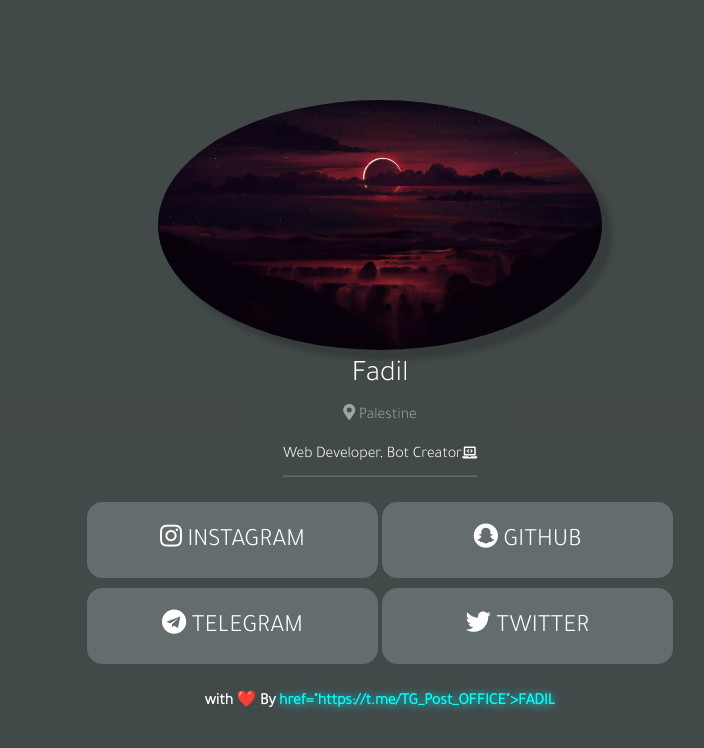
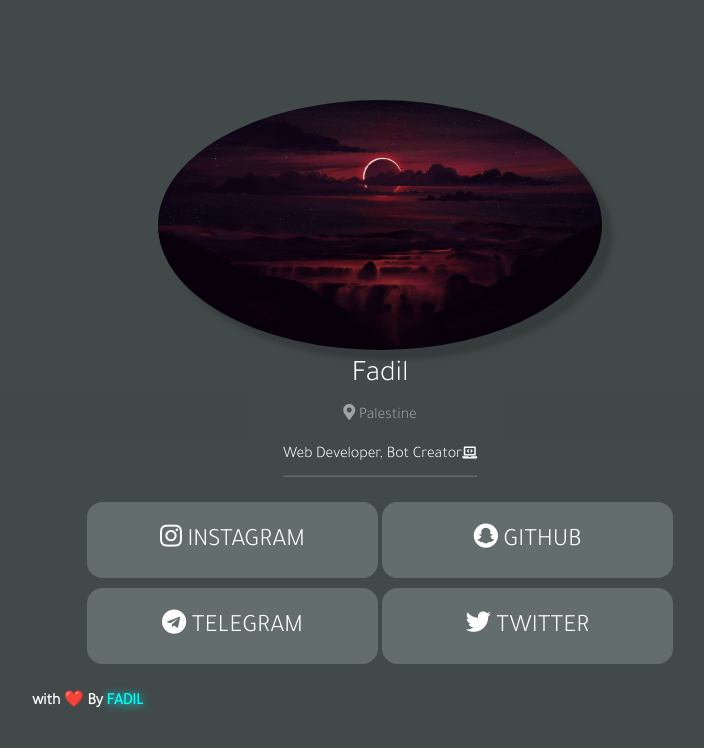
Before and after one commit to fadilpm/fadilpm.github.io, a plain HTML site: page index.html in a window 1280 px wide. Shown: the whole page, without its empty margins (260-964 px from the left). Drawn offline with Linux system fonts and the light colour scheme.

Commit message:
Update index.html

```diff
--- a/index.html
+++ b/index.html
@@ -38,7 +38,7 @@
                 </a>
             </div>
             <div class="footer"><footer>
-        <p><b>with ❤️ By</b> <a> href="https://t.me/TG_Post_OFFICE">FADIL</a></p>
+        <p><b>with ❤️ By</b> <a href="https://t.me/TG_Post_OFFICE" target="_blank" >FADIL</p>
     </footer></div>
         </container>
         <script src="js/main.js?Cash=232342"></script>
```
